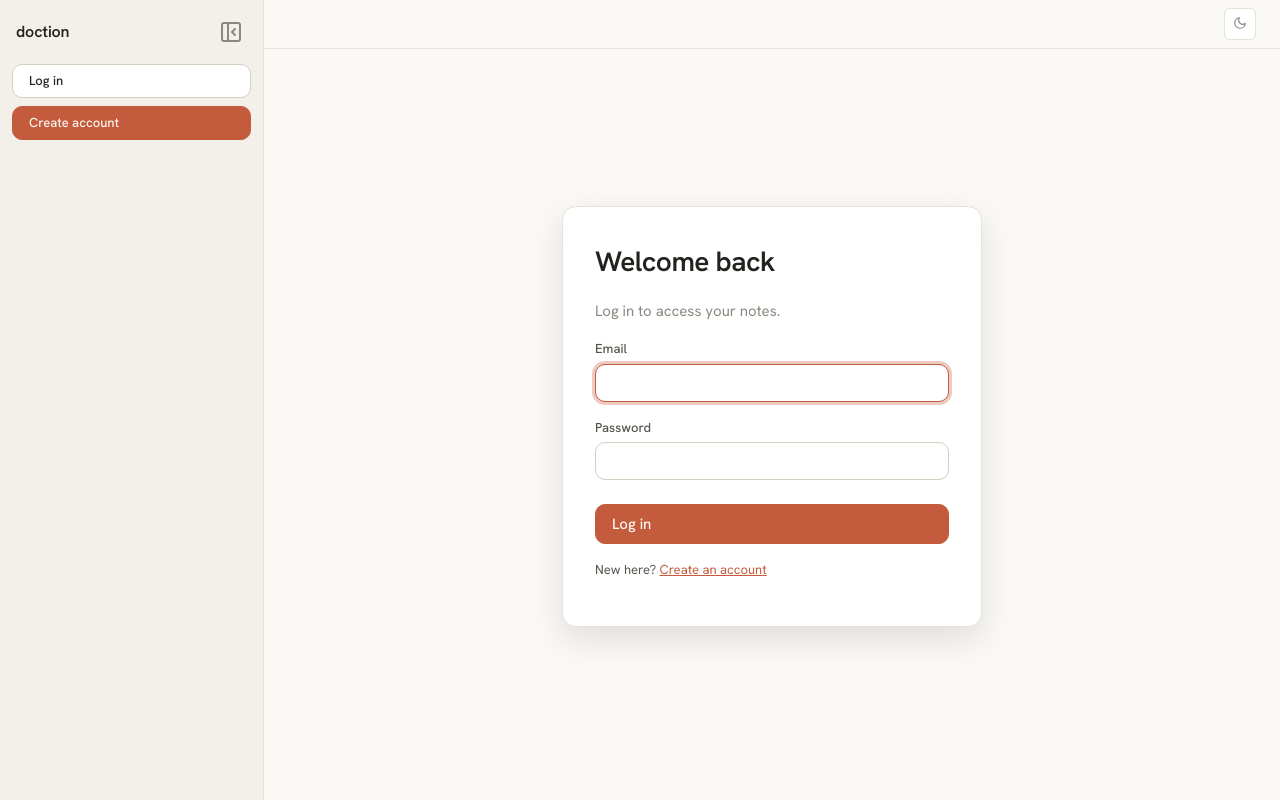
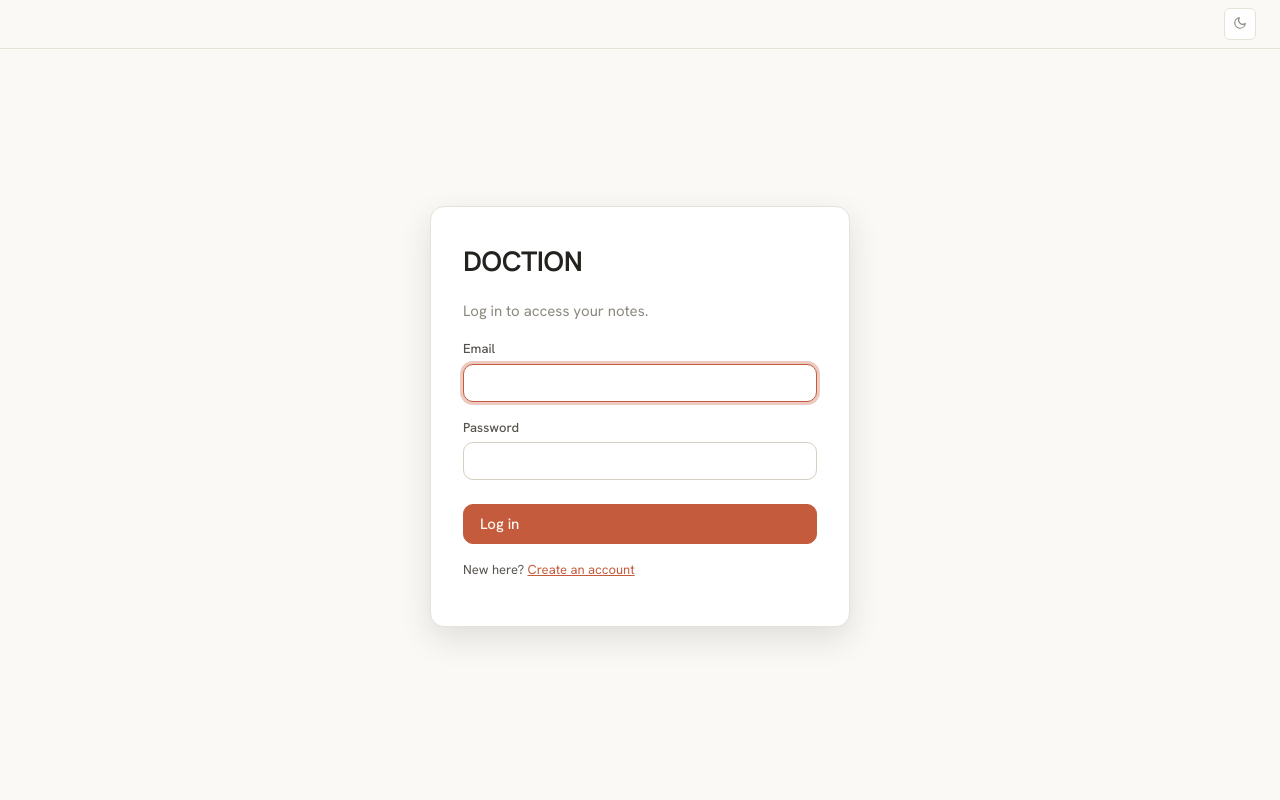
Before and after one commit to dny1020/doction, a FastAPI app: page /login in a window 1280 px wide. Run offline with FastAPI, Linux system fonts and the light colour scheme; some libraries are stand-ins or nearby versions.

Commit message:
Hide sidebar on login/register; show DOCTION brand heading on login
- body_class block lets auth pages opt out of the sidebar via
  no-sidebar CSS class (hides aside, overlay, show button, collapses grid)
- Login h1 replaced with .auth-brand: tracked uppercase DOCTION in accent
- Register page also gets no-sidebar for consistency

Co-Authored-By: Claude Sonnet 4.6 <noreply@anthropic.com>

```diff
--- a/app/static/style.css
+++ b/app/static/style.css
@@ -753,6 +753,15 @@ mark, .prose mark { background: var(--accent-soft); color: var(--accent-press);
   color: var(--fg-1);
 }
 
+.auth-brand {
+  font-family: var(--font-sans);
+  font-size: var(--text-xl);
+  font-weight: 700;
+  letter-spacing: 0.18em;
+  color: var(--accent);
+  margin: 0 0 var(--sp-3);
+}
+
 .auth-label {
   display: block;
   margin-top: var(--sp-4);
@@ -793,6 +802,12 @@ mark, .prose mark { background: var(--accent-soft); color: var(--accent-press);
   font-size: var(--text-sm);
 }
 
+/* === No-sidebar pages (login, register) =================================== */
+.no-sidebar .sidebar,
+.no-sidebar .sidebar-overlay,
+.no-sidebar .sidebar-toggle--show { display: none !important; }
+.no-sidebar .layout { grid-template-columns: 1fr; }
+
 /* === Responsive =========================================================== */
 @media (max-width: 820px) {
   .layout { grid-template-columns: 1fr; }
--- a/app/templates/base.html
+++ b/app/templates/base.html
@@ -22,7 +22,7 @@
   <script src="/static/vendor/htmx.min.js" defer></script>
   <script src="https://unpkg.com/lucide@0.475.0/dist/umd/lucide.min.js" defer></script>
 </head>
-<body>
+<body class="{% block body_class %}{% endblock %}">
   <button class="sidebar-toggle sidebar-toggle--show" type="button"
           aria-label="Show sidebar" title="Show sidebar"
           aria-expanded="false" onclick="toggleSidebar()">
@@ -154,7 +154,6 @@
       }
     });
 
-    /* Avatar color from email hash */
     (function () {
       var avatar = document.getElementById('user-avatar');
       if (!avatar) return;
@@ -167,7 +166,6 @@
 
     syncSidebarAria();
 
-    /* Init Lucide icons after DOM + script load */
     window.addEventListener('load', function () {
       if (typeof lucide !== 'undefined') lucide.createIcons();
     });
--- a/app/templates/login.html
+++ b/app/templates/login.html
@@ -1,9 +1,10 @@
 {% extends "base.html" %}
 {% block title %}Log in — doction{% endblock %}
+{% block body_class %}no-sidebar{% endblock %}
 {% block content %}
 <div class="auth">
   <div class="auth-card">
-    <h1>Welcome back</h1>
+    <h1 class="auth-brand">DOCTION</h1>
     <p class="muted">Log in to access your notes.</p>
     {% if error %}
     <div class="auth-error">{{ error }}</div>
--- a/app/templates/register.html
+++ b/app/templates/register.html
@@ -1,5 +1,6 @@
 {% extends "base.html" %}
 {% block title %}Register — doction{% endblock %}
+{% block body_class %}no-sidebar{% endblock %}
 {% block content %}
 <div class="auth">
   <div class="auth-card">
```
